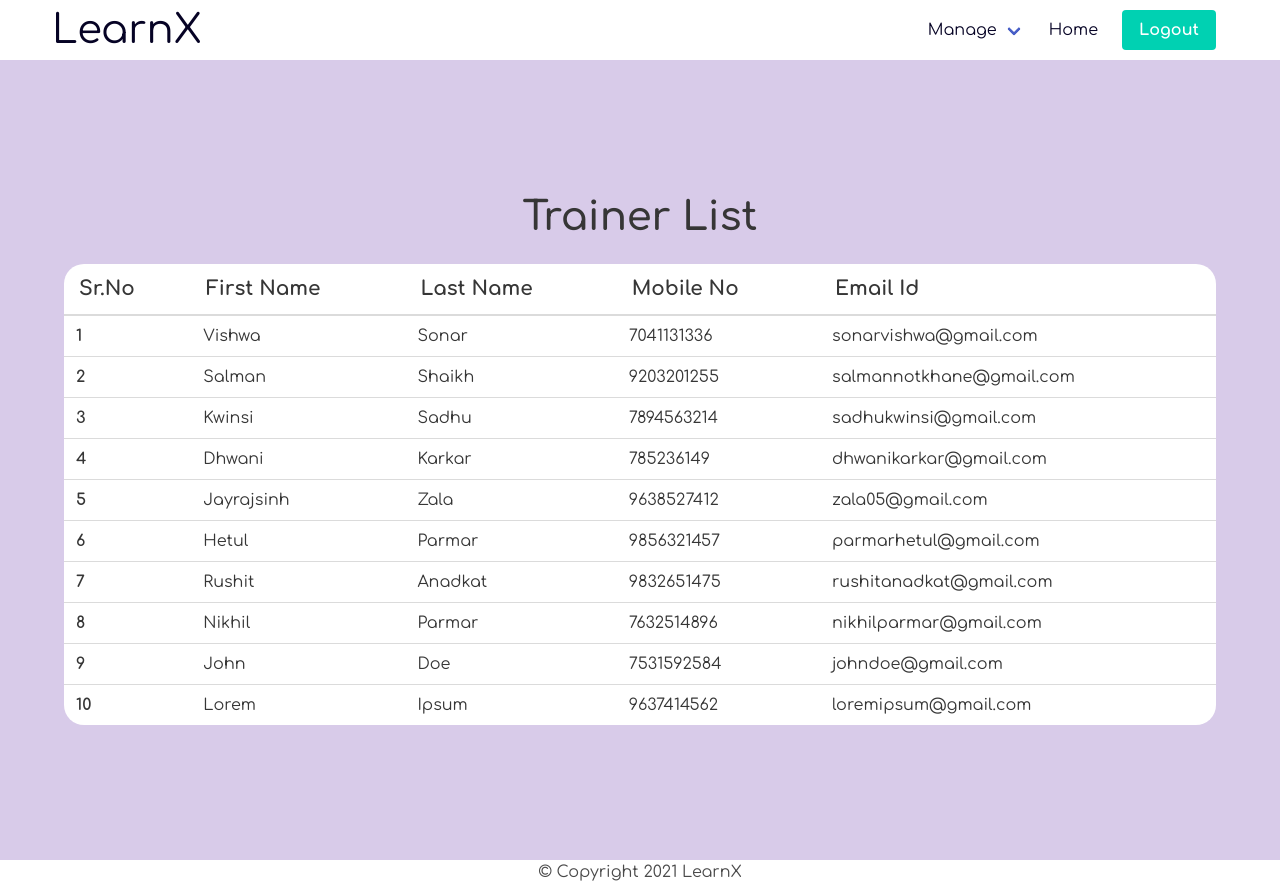
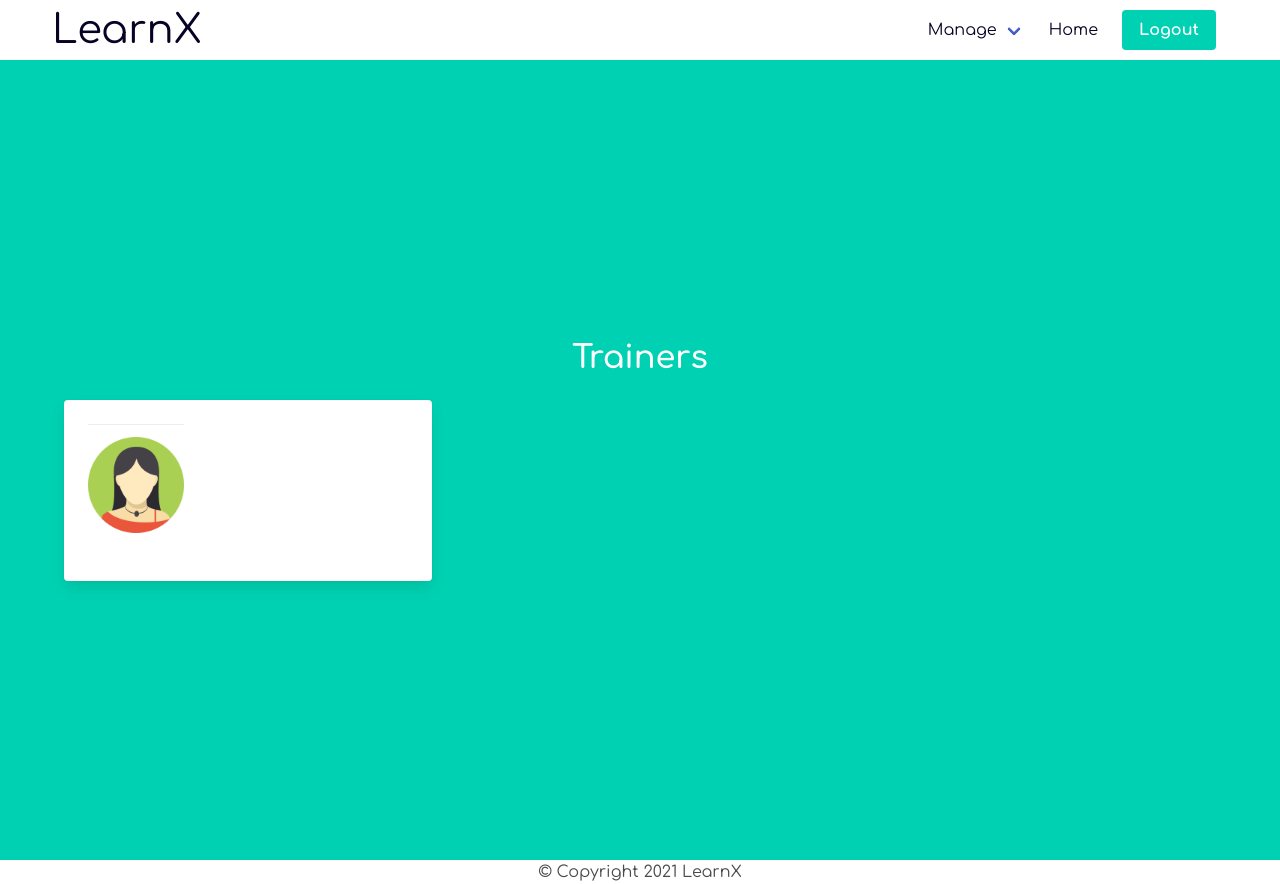
Before and after one commit to salmannotkhan/learnX, a React (Create React App) app in the folder client/: page /admin/trainers in a window 1280 px wide. Built offline with nearby package versions, Linux system fonts and the light colour scheme.

Commit message:
Showing trainer cards instead of boring list

```diff
--- a/client/src/components/Register.js
+++ b/client/src/components/Register.js
@@ -46,6 +46,7 @@ function Register() {
 														className="input"
 														type="text"
 														placeholder="First Name"
+														required="true"
 														style={{
 															backgroundColor:
 																"transparent",
@@ -67,6 +68,7 @@ function Register() {
 														className="input"
 														type="text"
 														placeholder="Last Name"
+														required="true"
 														style={{
 															backgroundColor:
 																"#transparent",
@@ -109,6 +111,7 @@ function Register() {
 														className="input"
 														type="number"
 														placeholder="Mobile"
+														required
 														style={{
 															backgroundColor:
 																"#transparent",
@@ -131,6 +134,7 @@ function Register() {
 														className="input"
 														type="password"
 														placeholder="Password"
+														required="true"
 														style={{
 															backgroundColor:
 																"#transparent",
@@ -152,6 +156,7 @@ function Register() {
 														className="input"
 														type="password"
 														placeholder="Confirm Password"
+														required="true"
 														style={{
 															backgroundColor:
 																"#transparent",
--- a/client/src/components/admin/AdminPanel.js
+++ b/client/src/components/admin/AdminPanel.js
@@ -9,7 +9,7 @@ function AdminPanel() {
 	return (
 		<>
 			<section
-				className="hero is-fullheight"
+				className="hero is-fullheight is-success"
 				style={{ fontFamily: "Comfortaa" }}>
 				{/* <!-- Hero content: will be in the middle --> */}
 
--- /dev/null
+++ b/client/src/components/admin/TrainerCard.js
@@ -0,0 +1,49 @@
+import React from "react";
+import UserProfile from "../../images/userprofile.png";
+import { Link } from "react-router-dom";
+function TrainerCard(props) {
+	return (
+		<div className="column is-one-third mt-0 " style={{ marginTop: -30 }}>
+			<Link to="panel">
+				<div className="card">
+					<div class="card-content">
+						<div class="media">
+							<div class="media">
+								<figure class="image is-96x96">
+									<img
+										src={UserProfile}
+										alt="User Profile"></img>
+								</figure>
+							</div>
+							<div class="media-right">
+								<p
+									className="title is-5 mt-2"
+									style={{
+										color: "#3dcfd3",
+									}}>
+									{props.name}
+								</p>
+								<p
+									className="subtitle is-6 mt-0"
+									style={{
+										color: "#060325",
+									}}>
+									{props.mobile}
+								</p>
+								<p
+									className="subtitle is-6 mt-0"
+									style={{
+										color: "#060325",
+									}}>
+									{props.email}
+								</p>
+							</div>
+						</div>
+					</div>
+				</div>
+			</Link>
+		</div>
+	);
+}
+
+export default TrainerCard;
--- a/client/src/components/admin/Trainers.js
+++ b/client/src/components/admin/Trainers.js
@@ -1,107 +1,37 @@
 import React from "react";
 
+import TrainerCard from "./TrainerCard";
 function Trainers() {
+	const temp = [
+		{
+			id: 1,
+			fname: "vishwa",
+			mobile: 9874632125,
+			email: "sonarvishwa@gmail.com",
+		},
+		{
+			id: 2,
+			fname: "puja",
+			mobile: 789456133,
+			email: "pujasonar@gmail.com",
+		},
+	];
 	return (
 		<>
 			<section
-				className="hero is-fullheight"
+				className="hero is-fullheight is-primary"
 				style={{ fontFamily: "Comfortaa" }}>
 				<div className="hero-body">
 					<div className="container">
 						<h2
-							className="title is-2"
+							className="title is-3"
 							style={{ textAlign: "center" }}>
-							Trainer List
+							Trainers
 						</h2>
-						<table
-							className="table table is-fullwidth"
-							style={{ borderRadius: 20 }}>
-							<thead>
-								<tr
-									style={{
-										fontWeight: "bold",
-										fontSize: 20,
-									}}>
-									<th>Sr.No</th>
-									<th>First Name</th>
-									<th>Last Name</th>
-									<th>Mobile No</th>
-									<th>Email Id</th>
-								</tr>
-							</thead>
-							<tbody>
-								<tr>
-									<th>1</th>
-									<td>Vishwa</td>
-									<td>Sonar</td>
-									<td>7041131336</td>
-									<td>sonarvishwa@gmail.com</td>
-								</tr>
-								<tr>
-									<th>2</th>
-									<td>Salman</td>
-									<td>Shaikh</td>
-									<td>9203201255</td>
-									<td>salmannotkhane@gmail.com</td>
-								</tr>
-								<tr>
-									<th>3</th>
-									<td>Kwinsi</td>
-									<td>Sadhu</td>
-									<td>7894563214</td>
-									<td>sadhukwinsi@gmail.com</td>
-								</tr>
-								<tr>
-									<th>4</th>
-									<td>Dhwani</td>
-									<td>Karkar</td>
-									<td>785236149</td>
-									<td>dhwanikarkar@gmail.com</td>
-								</tr>
-								<tr>
-									<th>5</th>
-									<td>Jayrajsinh</td>
-									<td>Zala</td>
-									<td>9638527412</td>
-									<td>zala05@gmail.com</td>
-								</tr>
-								<tr>
-									<th>6</th>
-									<td>Hetul</td>
-									<td>Parmar</td>
-									<td>9856321457</td>
-									<td>parmarhetul@gmail.com</td>
-								</tr>
-								<tr>
-									<th>7</th>
-									<td>Rushit</td>
-									<td>Anadkat</td>
-									<td>9832651475</td>
-									<td>rushitanadkat@gmail.com</td>
-								</tr>
-								<tr>
-									<th>8</th>
-									<td>Nikhil</td>
-									<td>Parmar</td>
-									<td>7632514896</td>
-									<td>nikhilparmar@gmail.com</td>
-								</tr>
-								<tr>
-									<th>9</th>
-									<td>John</td>
-									<td>Doe</td>
-									<td>7531592584</td>
-									<td>johndoe@gmail.com</td>
-								</tr>
-								<tr>
-									<th>10</th>
-									<td>Lorem</td>
-									<td>Ipsum</td>
-									<td>9637414562</td>
-									<td>loremipsum@gmail.com</td>
-								</tr>
-							</tbody>
-						</table>
+						<div className="columns is-multiline is-mobile">
+							{temp.map}
+							<TrainerCard></TrainerCard>
+						</div>
 					</div>
 				</div>
 			</section>
--- a/client/src/styles/App.css
+++ b/client/src/styles/App.css
@@ -6,8 +6,8 @@
 	--pure: #ffffff;
 	--ternary: #eeecec;
 	--light: #ecd672;
-
-	background-color: #d8cbe9;
+	--normal: blue;
+	background-color: #d0bceb;
 }
 
 * {
```
Also changed, not shown: client/src/images/userprofile.png (added).
